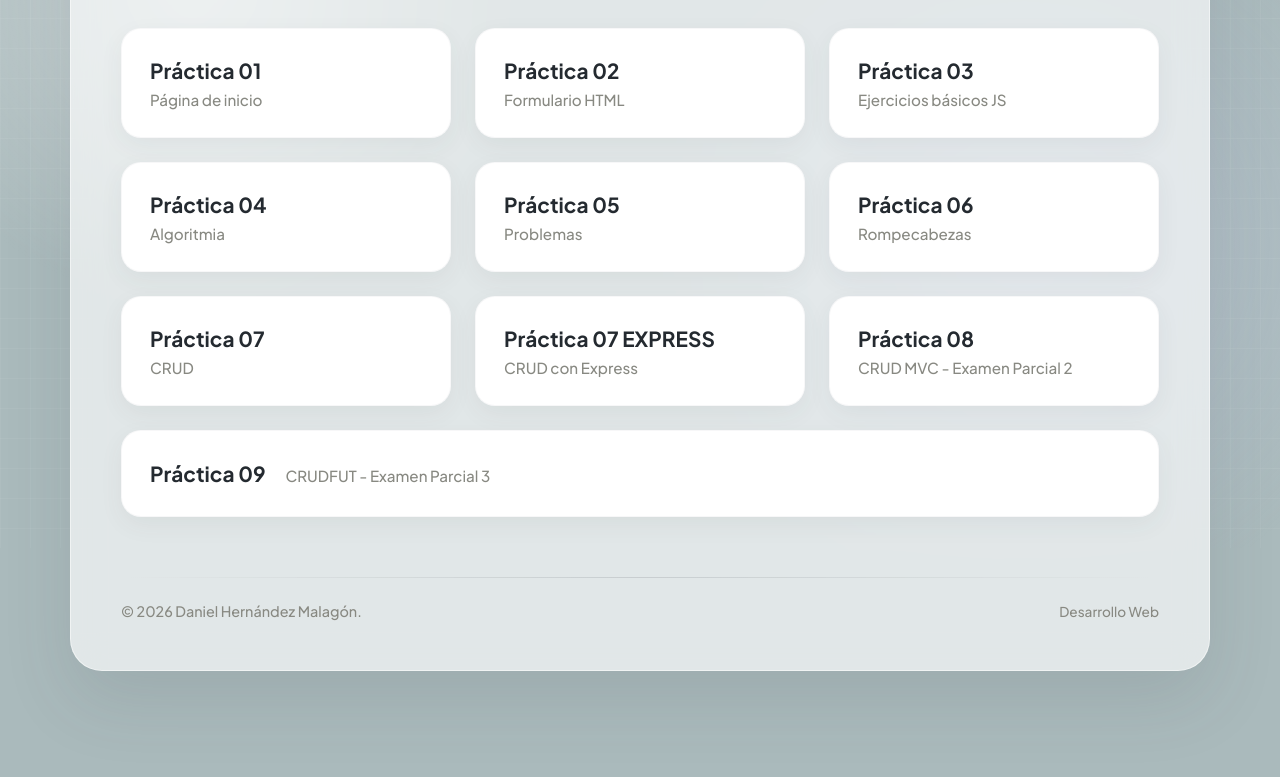
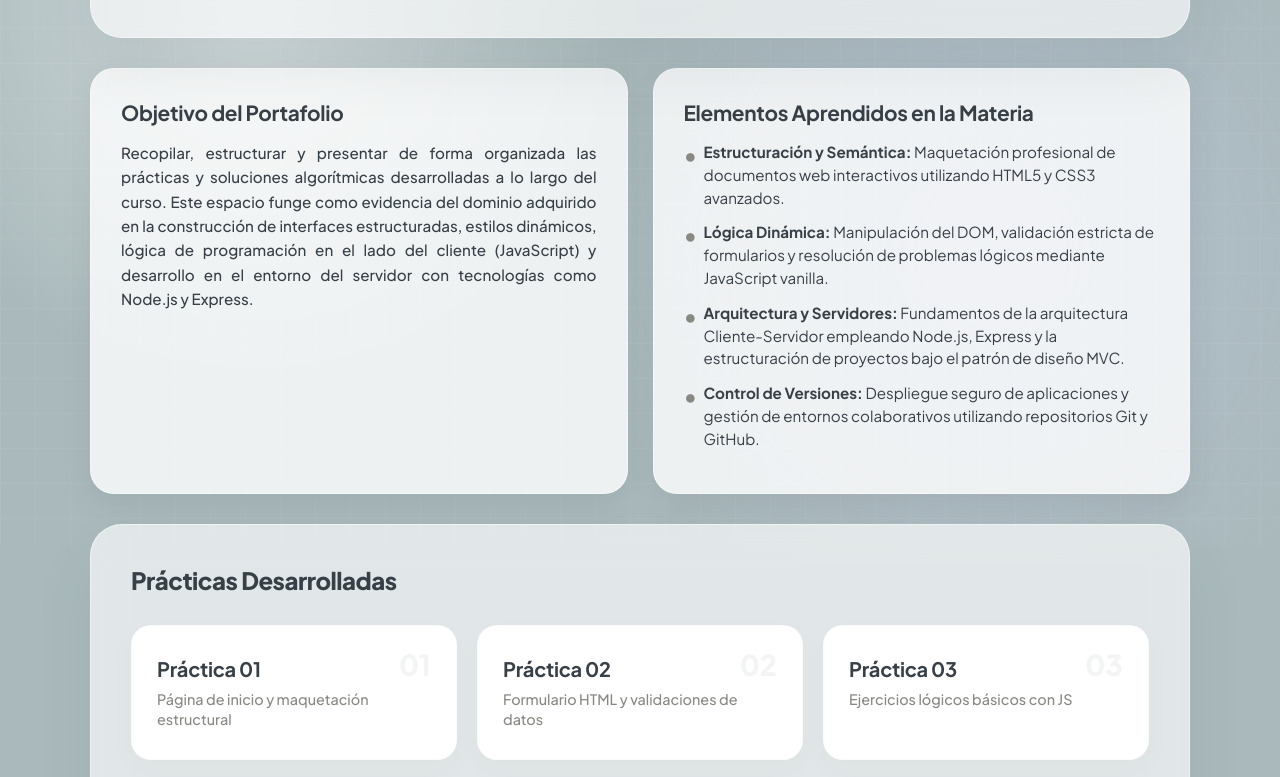
Before and after one commit to DanielHernandezMalagon/4IV8_Hernandez_Malagon_Daniel, a website: page index.html in a window 1280 px wide. Shown: the part 252-1029 px from the top of the page. Before the commit the page ends 963 px from the top, so only its background shows below. Drawn offline with Linux system fonts and the light colour scheme.

Commit message:
Actualizacion de portafolio de evidencias

```diff
--- a/index.html
+++ b/index.html
@@ -3,7 +3,7 @@
 <head>
     <meta charset="UTF-8">
     <meta name="viewport" content="width=device-width, initial-scale=1.0">
-    <title>Portafolio de Evidencias</title>
+    <title>Portafolio de Evidencias - Daniel Hernández</title>
     <link rel="preconnect" href="https://fonts.googleapis.com">
     <link rel="preconnect" href="https://fonts.gstatic.com" crossorigin>
     <link href="https://fonts.googleapis.com/css2?family=Plus+Jakarta+Sans:wght@400;500;600;700;800&display=swap" rel="stylesheet">
@@ -19,105 +19,96 @@
 
     <div class="container">
 
-        <div class="portfolio-wrapper">
-
-            <header class="portfolio-header">
+        <header class="caratula-wrapper">
+            <div class="student-badge">Estudiante</div>
             <h1>Portafolio de Evidencias</h1>
-                <p class="descripcion-principal">Este es el portafolio de evidencias de <span>Hernandez Malagon Daniel 4IV8</span>.</p>
-                <p class="descripcion-secundaria">Aquí se encuentran las prácticas y ejercicios desarrollados en programación.</p>
+            <div class="student-info">
+                <p class="student-name">Hernández Malagón Daniel</p>
+                <p class="student-meta">Group: <strong>4IV8</strong> • Asignatura: Programación Nuevas Tecnologías</p>
+            </div>
         </header>
 
-            <main class="lista">
+        <section class="info-academic">
+            <div class="info-box">
+                <h2>Objetivo del Portafolio</h2>
+                <p>Recopilar, estructurar y presentar de forma organizada las prácticas y soluciones algorítmicas desarrolladas a lo largo del curso. Este espacio funge como evidencia del dominio adquirido en la construcción de interfaces estructuradas, estilos dinámicos, lógica de programación en el lado del cliente (JavaScript) y desarrollo en el entorno del servidor con tecnologías como Node.js y Express.</p>
+            </div>
+
+            <div class="info-box">
+                <h2>Elementos Aprendidos en la Materia</h2>
+                <ul>
+                    <li><strong>Estructuración y Semántica:</strong> Maquetación profesional de documentos web interactivos utilizando HTML5 y CSS3 avanzados.</li>
+                    <li><strong>Lógica Dinámica:</strong> Manipulación del DOM, validación estricta de formularios y resolución de problemas lógicos mediante JavaScript vanilla.</li>
+                    <li><strong>Arquitectura y Servidores:</strong> Fundamentos de la arquitectura Cliente-Servidor empleando Node.js, Express y la estructuración de proyectos bajo el patrón de diseño MVC.</li>
+                    <li><strong>Control de Versiones:</strong> Despliegue seguro de aplicaciones y gestión de entornos colaborativos utilizando repositorios Git y GitHub.</li>
+                </ul>
+            </div>
+        </section>
+
+        <main>
+            <h2 class="section-title">Prácticas Desarrolladas</h2>
+            <div class="lista">
                 <a href="./01PrimeraPractica/inicio.html" class="card">
-                    <div class="card-content">
+                    <div class="card-number">01</div>
                     <h2>Práctica 01</h2>
-                        <p>Página de inicio</p>
-                    </div>
-                    <div class="card-arrow">→</div>
+                    <p>Página de inicio y maquetación estructural</p>
                 </a>
 
                 <a href="./02Fromulario/formulario.html" class="card">
-                    <div class="card-content">
+                    <div class="card-number">02</div>
                     <h2>Práctica 02</h2>
-                        <p>Formulario HTML</p>
-                    </div>
-                    <div class="card-arrow">→</div>
+                    <p>Formulario HTML y validaciones de datos</p>
                 </a>
 
                 <a href="./03EjerciciosBasicos/01Ejercicio01.html" class="card">
-                    <div class="card-content">
+                    <div class="card-number">03</div>
                     <h2>Práctica 03</h2>
-                        <p>Ejercicios básicos JS</p>
-                    </div>
-                    <div class="card-arrow">→</div>
+                    <p>Ejercicios lógicos básicos con JS</p>
                 </a>
 
                 <a href="./04Algoritmia/algoritmia.html" class="card">
-                    <div class="card-content">
+                    <div class="card-number">04</div>
                     <h2>Práctica 04</h2>
-                        <p>Algoritmia</p>
-                    </div>
-                    <div class="card-arrow">→</div>
+                    <p>Resolución de problemas de algoritmia</p>
                 </a>
 
                 <a href="./ProblemasI/index.html" class="card">
-                    <div class="card-content">
+                    <div class="card-number">05</div>
                     <h2>Práctica 05</h2>
-                        <p>Problemas</p>
-                    </div>
-                    <div class="card-arrow">→</div>
+                    <p>Menú de problemas interactivos JavaScript</p>
                 </a>
 
                 <a href="./06Rompecabezas/rompecabezas.html" class="card">
-                    <div class="card-content">
+                    <div class="card-number">06</div>
                     <h2>Práctica 06</h2>
-                        <p>Rompecabezas</p>
-                    </div>
-                    <div class="card-arrow">→</div>
+                    <p>Desarrollo de juego interactivo (Rompecabezas)</p>
                 </a>
 
                 <a href="./07CRUD/public/index.html" class="card">
-                    <div class="card-content">
+                    <div class="card-number">07</div>
                     <h2>Práctica 07</h2>
-                        <p>CRUD</p>
-                    </div>
-                    <div class="card-arrow">→</div>
+                    <p>Gestión de datos de usuarios (CRUD Local)</p>
                 </a>
 
                 <a href="./07CRUD_EXPRESS/public/index.html" class="card">
-                    <div class="card-content">
+                    <div class="card-number">07+</div>
                     <h2>Práctica 07 EXPRESS</h2>
-                        <p>CRUD con Express</p>
-                    </div>
-                    <div class="card-arrow">→</div>
+                    <p>Operaciones CRUD montadas en un servidor Express</p>
                 </a>
 
                 <a href="./08CRUDMVC/public/index.html" class="card">
-                    <div class="card-content">
+                    <div class="card-number">08</div>
                     <h2>Práctica 08</h2>
-                        <p>CRUD MVC - Examen Parcial 2</p>
-                    </div>
-                    <div class="card-arrow">→</div>
+                    <p>CRUD implementando arquitectura funcional MVC</p>
                 </a>
 
                 <a href="./09CRUDFUT/public/index.html" class="card">
-                    <div class="card-content">
+                    <div class="card-number">09</div>
                     <h2>Práctica 09</h2>
-                        <p>CRUDFUT - Examen Parcial 3</p>
+                    <p>CRUD Fútbol - Dashboard y control de registros</p>
+                </a>
             </div>
-                    <div class="card-arrow">→</div>
-                </a>
         </main>
-
-            <footer class="portfolio-footer">
-                <div class="footer-line"></div>
-                <div class="footer-content">
-                    <p>&copy; 2026 Daniel Hernández Malagón.</p>
-                    <p class="footer-tag">Desarrollo Web</p>
-                </div>
-            </footer>
-
-        </div>
     </div>
 
 </body>
--- a/style.css
+++ b/style.css
@@ -4,8 +4,9 @@
     --color3: #373F47;
     --color4: #C3C9E9;
     --text-dark: #242a30;
-    --card-shadow: rgba(55, 63, 71, 0.06);
-    --card-shadow-hover: rgba(55, 63, 71, 0.15);
+    --glass-bg: rgba(255, 255, 255, 0.65);
+    --glass-border: rgba(255, 255, 255, 0.5);
+    --shadow-main: rgba(55, 63, 71, 0.1);
 }
 
 * {
@@ -18,7 +19,7 @@
 body {
     background-color: var(--color1);
     min-height: 100vh;
-    padding: 40px 20px;
+    padding: 50px 20px;
     display: flex;
     justify-content: center;
     align-items: center;
@@ -39,20 +40,20 @@ body {
 
 .glow-1 {
     position: absolute;
-    top: -10%;
+    top: -15%;
     left: -10%;
-    width: 50vw;
-    height: 50vw;
-    background: radial-gradient(circle, rgba(255,255,255,0.4) 0%, transparent 70%);
+    width: 60vw;
+    height: 60vw;
+    background: radial-gradient(circle, rgba(255,255,255,0.45) 0%, transparent 70%);
 }
 
 .glow-2 {
     position: absolute;
-    bottom: -10%;
+    bottom: -15%;
     right: -10%;
-    width: 60vw;
-    height: 60vw;
-    background: radial-gradient(circle, rgba(195, 201, 233, 0.35) 0%, transparent 70%);
+    width: 65vw;
+    height: 65vw;
+    background: radial-gradient(circle, rgba(195, 201, 233, 0.4) 0%, transparent 70%);
 }
 
 .grid-pattern {
@@ -64,210 +65,261 @@ body {
     background-image:
         linear-gradient(rgba(255, 255, 255, 0.05) 1px, transparent 1px),
         linear-gradient(90deg, rgba(255, 255, 255, 0.05) 1px, transparent 1px);
-    background-size: 30px 30px;
+    background-size: 35px 35px;
 }
 
 .container {
     width: 100%;
-    max-width: 1140px;
+    max-width: 1100px;
     margin: auto;
+    display: flex;
+    flex-direction: column;
+    gap: 30px;
 }
 
-.portfolio-wrapper {
-    background: rgba(255, 255, 255, 0.65);
+/* CARÁTULA */
+.caratula-wrapper {
+    background: var(--glass-bg);
     backdrop-filter: blur(16px);
     -webkit-backdrop-filter: blur(16px);
-    border: 1px solid rgba(255, 255, 255, 0.5);
-    padding: 50px;
+    border: 1px solid var(--glass-border);
+    padding: 40px;
     border-radius: 32px;
-    box-shadow: 0 30px 70px rgba(55, 63, 71, 0.12);
+    box-shadow: 0 30px 60px rgba(55, 63, 71, 0.08);
+    text-align: center;
+    position: relative;
 }
 
-.portfolio-header {
-    text-align: center;
-    margin-bottom: 50px;
+.student-badge {
+    display: inline-block;
+    background: var(--color3);
+    color: white;
+    padding: 6px 16px;
+    border-radius: 50px;
+    font-size: 0.8rem;
+    font-weight: 700;
+    text-transform: uppercase;
+    letter-spacing: 1px;
+    margin-bottom: 15px;
 }
 
 h1 {
     color: var(--color3);
-    font-size: 3.2rem;
+    font-size: 2.6rem;
     font-weight: 800;
-    letter-spacing: -1.5px;
-    margin-bottom: 16px;
+    letter-spacing: -1px;
+    margin-bottom: 10px;
 }
 
-.descripcion-principal {
-    font-size: 1.2rem;
-    color: var(--color3);
-    font-weight: 500;
-    margin-bottom: 8px;
+.student-name {
+    font-size: 1.4rem;
+    color: var(--text-dark);
+    font-weight: 700;
+    margin-bottom: 4px;
 }
 
-.descripcion-principal span {
-    color: white;
-    background-color: var(--color3);
-    padding: 3px 10px;
-    border-radius: 8px;
-    font-weight: 600;
-    display: inline-block;
+.student-meta {
+    font-size: 1rem;
+    color: var(--color2);
+    font-weight: 500;
 }
 
-.descripcion-secundaria {
-    font-size: 1rem;
-    color: #4f5759;
+/* BOTONES DE ENTREGA DE LINKS */
+.delivery-links {
+    display: flex;
+    justify-content: center;
+    gap: 16px;
+    margin-top: 25px;
+    flex-wrap: wrap;
+}
+
+.btn-delivery {
+    text-decoration: none;
+    padding: 12px 24px;
+    border-radius: 14px;
+    font-weight: 700;
+    font-size: 0.95rem;
+    transition: all 0.3s cubic-bezier(0.16, 1, 0.3, 1);
+    box-shadow: 0 4px 15px rgba(55, 63, 71, 0.05);
+}
+
+.btn-delivery.github {
+    background: var(--color3);
+    color: white;
+}
+
+.btn-delivery.despliegue {
+    background: white;
+    color: var(--color3);
+    border: 1px solid rgba(55, 63, 71, 0.15);
+}
+
+.btn-delivery:hover {
+    transform: translateY(-2px);
+    box-shadow: 0 8px 25px rgba(55, 63, 71, 0.15);
+}
+
+.btn-delivery.github:hover {
+    background: #242a30;
+}
+
+.btn-delivery.despliegue:hover {
+    background: var(--color4);
+    border-color: transparent;
+}
+
+/* OBJETIVOS Y APRENDIZAJES */
+.info-academic {
+    display: grid;
+    grid-template-columns: 1fr 1fr;
+    gap: 25px;
+}
+
+.info-box {
+    background: rgba(255, 255, 255, 0.8);
+    border-radius: 24px;
+    padding: 30px;
+    box-shadow: 0 10px 30px var(--shadow-main);
+    border: 1px solid rgba(255, 255, 255, 0.5);
+}
+
+.info-box h2 {
+    color: var(--color3);
+    font-size: 1.3rem;
+    font-weight: 700;
+    margin-bottom: 15px;
+    letter-spacing: -0.3px;
+}
+
+.info-box p {
+    color: var(--color3);
+    font-size: 0.95rem;
+    line-height: 1.6;
+    text-align: justify;
+    font-weight: 500;
+}
+
+.info-box ul {
+    list-style: none;
+}
+
+.info-box li {
+    font-size: 0.95rem;
+    color: var(--color3);
+    line-height: 1.5;
+    margin-bottom: 12px;
+    position: relative;
+    padding-left: 20px;
+}
+
+.info-box li::before {
+    content: "•";
+    color: var(--color2);
+    font-weight: bold;
+    font-size: 1.3rem;
+    position: absolute;
+    left: 0;
+    top: -2px;
+}
+
+/* LISTADO DE PRÁCTICAS */
+main {
+    background: var(--glass-bg);
+    backdrop-filter: blur(16px);
+    -webkit-backdrop-filter: blur(16px);
+    border: 1px solid var(--glass-border);
+    padding: 40px;
+    border-radius: 32px;
+    box-shadow: 0 30px 60px rgba(55, 63, 71, 0.08);
+}
+
+.section-title {
+    color: var(--color3);
+    font-size: 1.5rem;
+    font-weight: 800;
+    margin-bottom: 30px;
+    letter-spacing: -0.5px;
 }
 
 .lista {
     display: grid;
     grid-template-columns: repeat(auto-fit, minmax(280px, 1fr));
-    gap: 24px;
-    margin-bottom: 20px;
+    gap: 20px;
 }
 
 .card {
+    background: white;
+    padding: 30px 25px;
+    border-radius: 20px;
     text-decoration: none;
-    background: white;
-    padding: 28px;
-    border-radius: 20px;
-    box-shadow: 0 8px 24px var(--card-shadow);
+    color: var(--color3);
+    box-shadow: 0 10px 25px rgba(55, 63, 71, 0.03);
+    border: 1px solid rgba(55, 63, 71, 0.01);
+    transition: all 0.35s cubic-bezier(0.16, 1, 0.3, 1);
     display: flex;
-    justify-content: space-between;
-    align-items: center;
-    border: 1px solid rgba(55, 63, 71, 0.04);
-    transition: all 0.4s cubic-bezier(0.16, 1, 0.3, 1);
+    flex-direction: column;
+    position: relative;
 }
 
-.card-content {
-    flex: 1;
+.card-number {
+    position: absolute;
+    top: 20px;
+    right: 25px;
+    font-size: 1.8rem;
+    font-weight: 800;
+    color: rgba(55, 63, 71, 0.06);
+    transition: color 0.3s ease;
 }
 
 .card h2 {
-    color: var(--text-dark);
-    font-size: 1.3rem;
+    font-size: 1.25rem;
     font-weight: 700;
-    margin-bottom: 6px;
-    transition: color 0.3s ease;
+    margin-bottom: 8px;
+    letter-spacing: -0.3px;
+    max-width: 80%;
 }
 
 .card p {
+    font-size: 0.9rem;
     color: var(--color2);
-    font-size: 0.95rem;
     font-weight: 500;
-    transition: color 0.3s ease;
-}
-
-.card-arrow {
-    font-size: 1.4rem;
-    color: var(--color1);
-    opacity: 0;
-    transform: translateX(-10px);
-    transition: all 0.3s ease;
-    padding-left: 12px;
+    line-height: 1.4;
 }
 
 .card:hover {
     transform: translateY(-6px);
-    background: var(--color4);
-    box-shadow: 0 16px 36px var(--card-shadow-hover);
-    border-color: transparent;
+    background: var(--color3);
 }
 
-.card:hover h2,
-.card:hover p {
-    color: var(--color3);
+.card:hover h2 {
+    color: white;
 }
 
 .card:hover p {
-    opacity: 0.85;
+    color: rgba(255, 255, 255, 0.7);
 }
 
-.card:hover .card-arrow {
-    opacity: 1;
-    transform: translateX(0);
-    color: var(--color3);
+.card:hover .card-number {
+    color: rgba(255, 255, 255, 0.1);
 }
 
-.portfolio-footer {
-    margin-top: 60px;
-}
-
-.footer-line {
-    height: 1px;
-    width: 100%;
-    background: linear-gradient(90deg, transparent, rgba(55, 63, 71, 0.15) 50%, transparent);
-    margin-bottom: 24px;
-}
-
-.footer-content {
-    display: flex;
-    justify-content: space-between;
-    align-items: center;
-    color: var(--color2);
-    font-size: 0.9rem;
-    font-weight: 500;
-}
-
-.footer-tag {
-    font-size: 0.85rem;
-}
-
-.heart {
-    color: #e25555;
-    display: inline-block;
-    animation: pulse 2s infinite;
-}
-
-@keyframes pulse {
-    0% { transform: scale(1); }
-    50% { transform: scale(1.15); }
-    100% { transform: scale(1); }
-}
-
-@media (min-width: 992px) {
+/* RESPONSIVO */
+@media (max-width: 768px) {
+    body {
+        padding: 20px 10px;
+    }
+    .caratula-wrapper, main {
+        padding: 25px 20px;
+        border-radius: 24px;
+    }
+    h1 {
+        font-size: 2rem;
+    }
+    .info-academic {
+        grid-template-columns: 1fr;
+        gap: 15px;
+    }
     .lista {
-        grid-template-columns: repeat(3, 1fr);
-    }
-
-    .card:nth-child(10) {
-        grid-column: span 3;
-        display: flex;
-        justify-content: space-between;
-        align-items: center;
-    }
-
-    .card:nth-child(10) .card-content {
-        display: flex;
-        gap: 20px;
-        align-items: baseline;
-    }
-
-    .card:nth-child(10) h2 {
-        margin-bottom: 0;
-        white-space: nowrap;
+        grid-template-columns: 1fr;
     }
 }
-
-@media (min-width: 651px) and (max-width: 991px) {
-    .lista {
-        grid-template-columns: repeat(2, 1fr);
-    }
-
-    .card:nth-child(10) {
-        grid-column: span 1;
-    }
-}
-
-@media (max-width: 768px) {
-    .portfolio-wrapper {
-        padding: 30px 20px;
-        border-radius: 20px;
-    }
-    h1 {
-        font-size: 2.3rem;
-    }
-    .footer-content {
-        flex-direction: column;
-        gap: 10px;
-        text-align: center;
-    }
-}
```
Lines whose indentation alone changed are shown as unchanged.
